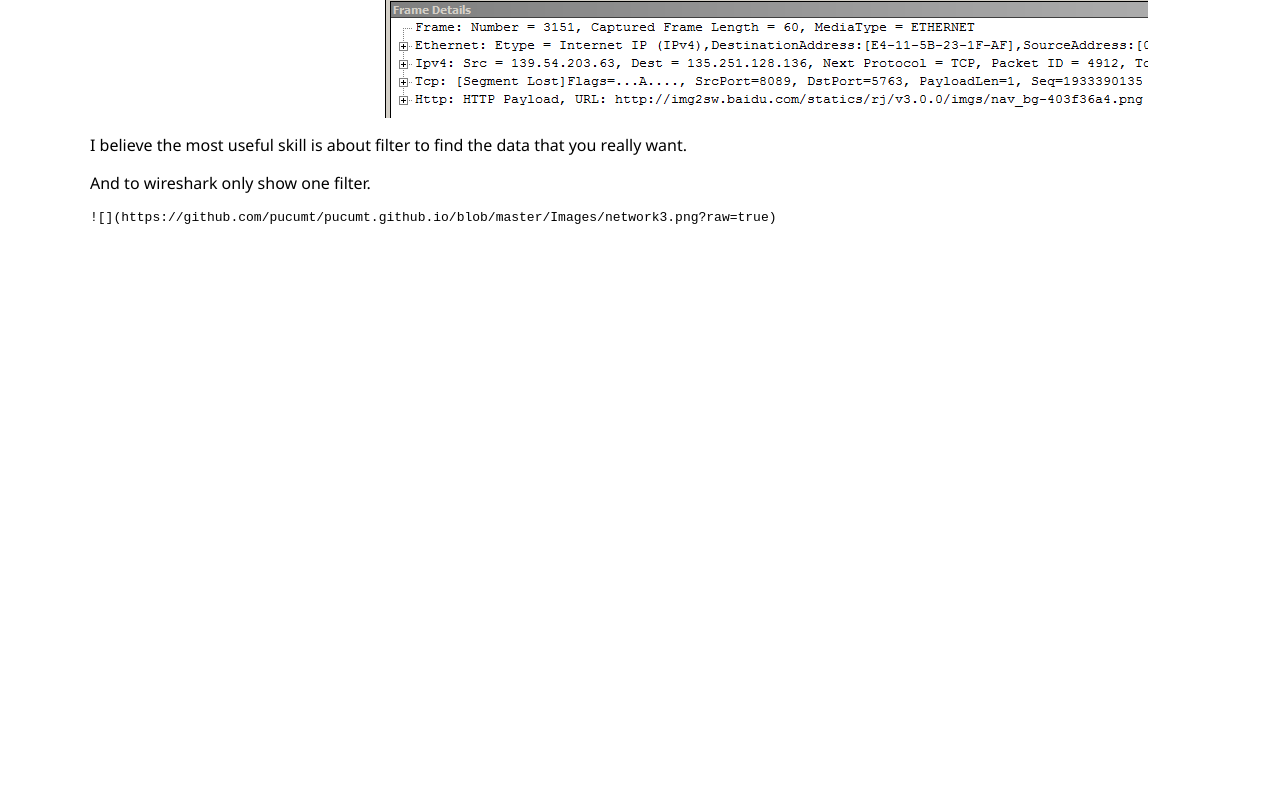
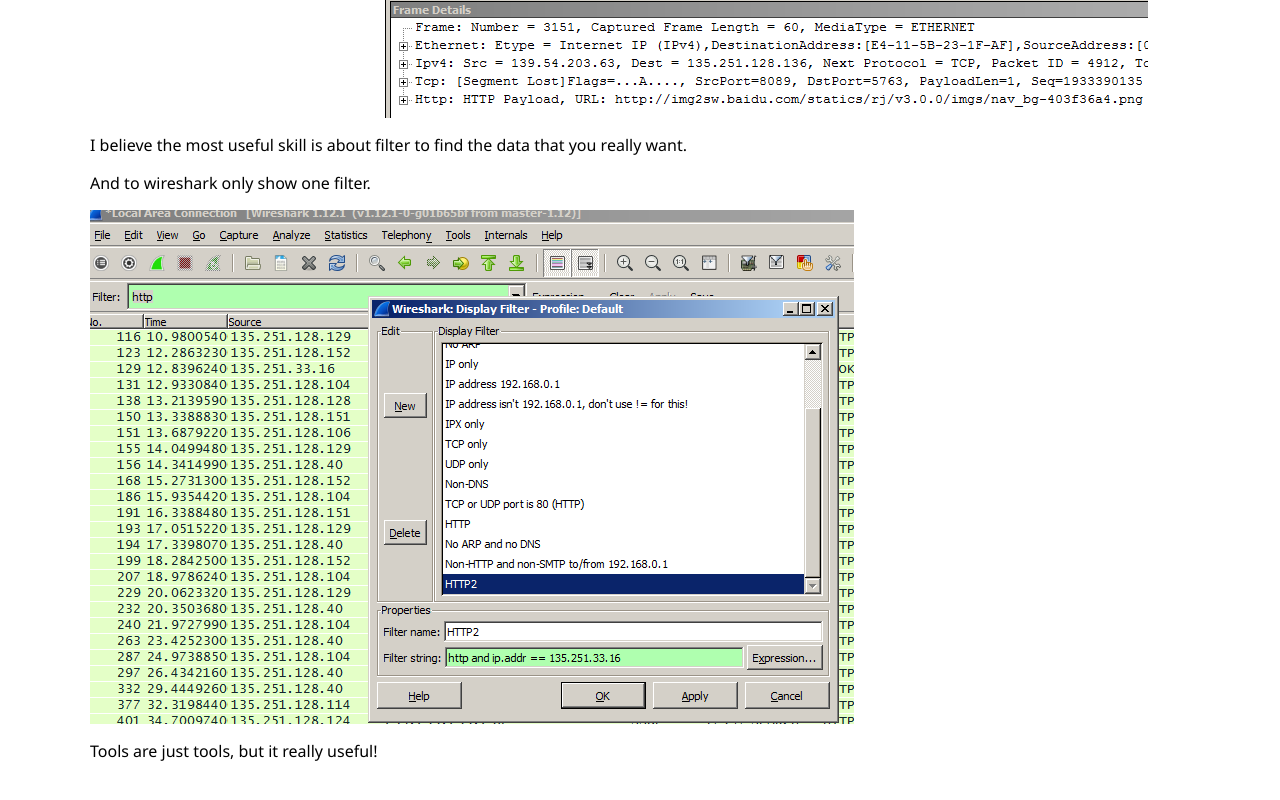
Before and after one commit to pucumt/pucumt.github.io, a plain HTML site: page 2015/06/29/Network monitor.html in a window 1280 px wide. Shown: the part 1267-2067 px from the top of the page. Before the commit the page ends 1535 px from the top, so only its background shows below. Drawn offline with Linux system fonts and the light colour scheme.

Commit message:
Network monitor.html

```diff
--- a/2015/06/29/Network monitor.html
+++ b/2015/06/29/Network monitor.html
@@ -59,9 +59,8 @@
 </ol>
 <p>I believe the most useful skill is about filter to find the data that you really want.</p>
 <p>And to wireshark only show one filter.</p>
-<pre><code>![](https://github.com/pucumt/pucumt.github.io/blob/master/Images/network3.png?raw=true)
-</code></pre>
-
+<p><img src="https://github.com/pucumt/pucumt.github.io/blob/master/Images/network3.png?raw=true" /></p>
+<p>Tools are just tools, but it really useful!</p>
 
 	</div>
 </div>
```
